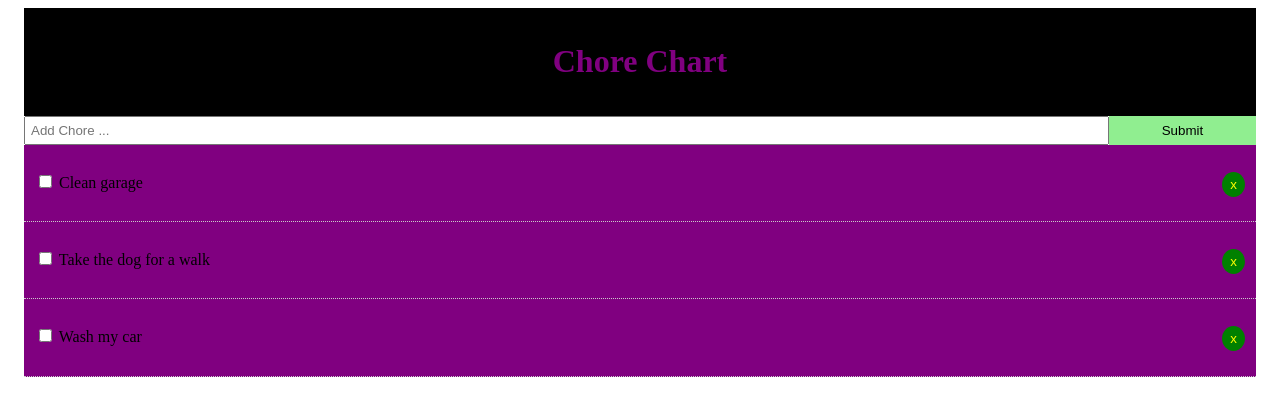
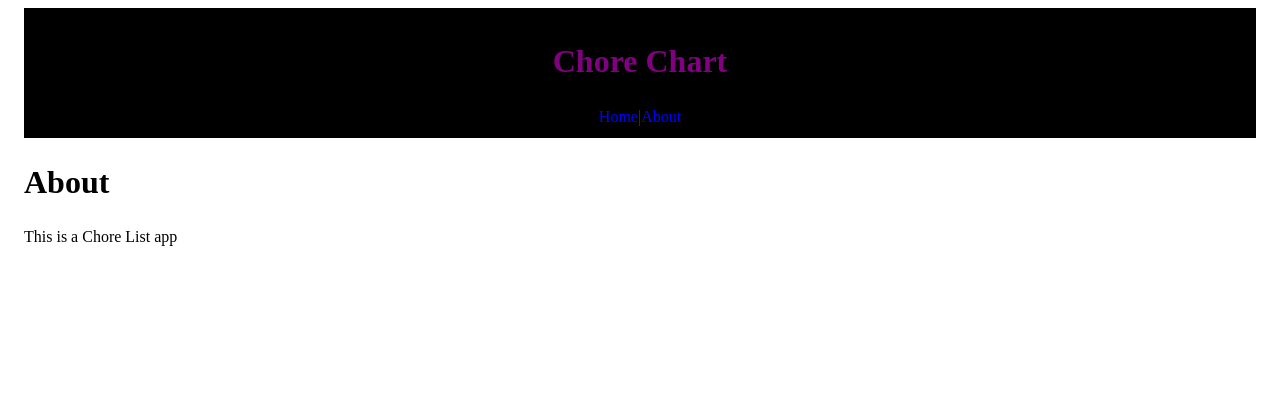
Before and after one commit to zcarey90/reactapp, a React (Create React App) app in the folder my-react-app/: page /about in a window 1280 px wide. Shown: the top 416 px of the page. Built offline with nearby package versions, Linux system fonts and the light colour scheme.

Commit message:
almost done

```diff
--- a/my-react-app/package.json
+++ b/my-react-app/package.json
@@ -8,6 +8,7 @@
     "@testing-library/user-event": "^7.2.1",
     "react": "^16.12.0",
     "react-dom": "^16.12.0",
+    "react-router-dom": "^5.1.2",
     "react-scripts": "3.3.0",
     "uuid": "^7.0.3"
   },
--- a/my-react-app/src/App.js
+++ b/my-react-app/src/App.js
@@ -1,70 +1,83 @@
 import React, { Component } from "react";
+import { BrowserRouter as Router, Route } from "react-router-dom";
 import Header from "./components/layout/Header";
 import Chores from "./components/Chores";
 import AddChore from "./components/AddChore";
-import uuid from "uuid";
+import About from "./components/chapters/About";
+import { v4 as uuidv4 } from "uuid";
 
 import "./App.css";
 class App extends Component {
   state = {
     chores: [
       {
-        id: uuid.v4(),
+        id: uuidv4(),
         title: "Clean garage",
-        completed: false
+        completed: false,
       },
       {
-        id: uuid.v4(),
+        id: uuidv4(),
         title: "Take the dog for a walk",
-        completed: false
+        completed: false,
       },
       {
-        id: uuid.v4(),
+        id: uuidv4(),
         title: "Wash my car",
-        completed: false
-      }
-    ]
+        completed: false,
+      },
+    ],
   };
 
-  checkDone = id => {
+  checkDone = (id) => {
     this.setState({
-      chores: this.state.chores.map(chore => {
+      chores: this.state.chores.map((chore) => {
         if (chore.id === id) {
           chore.completed = !chore.completed;
         }
         return chore;
-      })
+      }),
     });
   };
 
-  delChore = id => {
+  delChore = (id) => {
     this.setState({
-      chores: [...this.state.chores.filter(chore => chore.id !== id)]
+      chores: [...this.state.chores.filter((chore) => chore.id !== id)],
     });
   };
 
-  addChore = title => {
+  addChore = (title) => {
     const newChore = {
-      id: uuid.v4(),
+      id: uuidv4(),
       title,
-      completed: false
+      completed: false,
     };
     this.setState({ chores: [...this.state.chores, newChore] });
   };
 
   render() {
     return (
+      <Router>
         <div className="App">
           <div className="receptacle">
             <Header />
+            <Route
+              exact
+              path="/"
+              render={(props) => (
+                <React.Fragment>
                   <AddChore addChore={this.addChore} />
                   <Chores
                     chores={this.state.chores}
                     checkDone={this.checkDone}
                     delChore={this.delChore}
                   />
+                </React.Fragment>
+              )}
+            />
+            <Route path="/about" component={About} />
           </div>
         </div>
+      </Router>
     );
   }
 }
--- /dev/null
+++ b/my-react-app/src/components/chapters/About.js
@@ -0,0 +1,12 @@
+import React from "react";
+
+function About() {
+  return (
+    <React.Fragment>
+      <h1>About</h1>
+      <p>This is a Chore List app</p>
+    </React.Fragment>
+  );
+}
+
+export default About;
--- a/my-react-app/src/components/layout/Header.js
+++ b/my-react-app/src/components/layout/Header.js
@@ -1,9 +1,17 @@
 import React from "react";
+import { Link } from "react-router-dom";
 
 function Header() {
   return (
     <header style={chartStyle}>
       <h1>Chore Chart</h1>
+      <Link style={linkStyle} to="/">
+        Home
+      </Link>
+      |
+      <Link style={linkStyle} to="/about">
+        About
+      </Link>
     </header>
   );
 }
@@ -12,7 +20,12 @@
   background: "black",
   color: "purple",
   textAlign: "center",
-  padding: "10px"
+  padding: "10px",
+};
+
+const linkStyle = {
+  color: "blue",
+  textDecoration: "none",
 };
 
 export default Header;
```
Also changed, not shown: 1 other file (tests, documents, lock files or other folders). Lines whose indentation alone changed are shown as unchanged.
